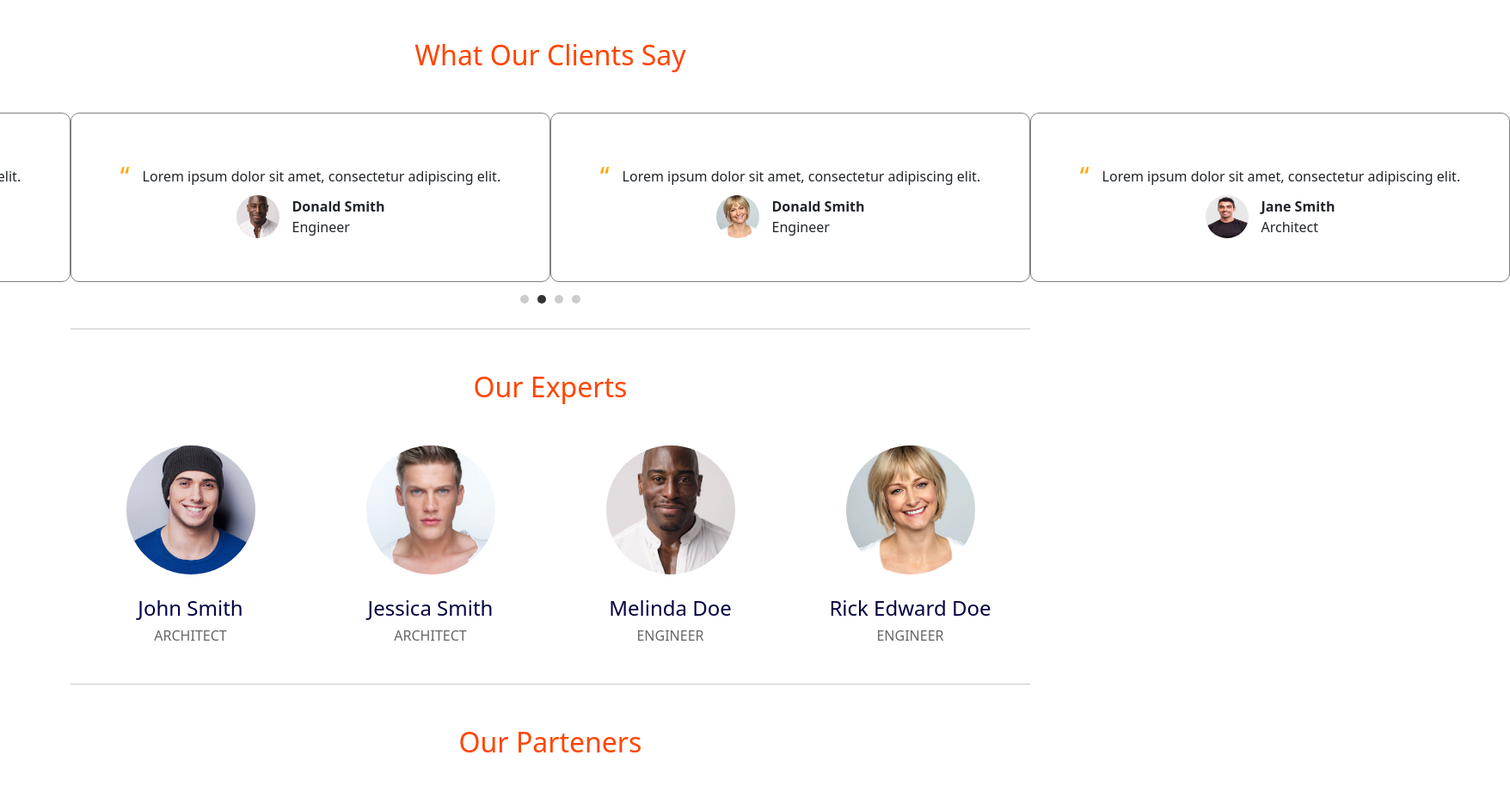
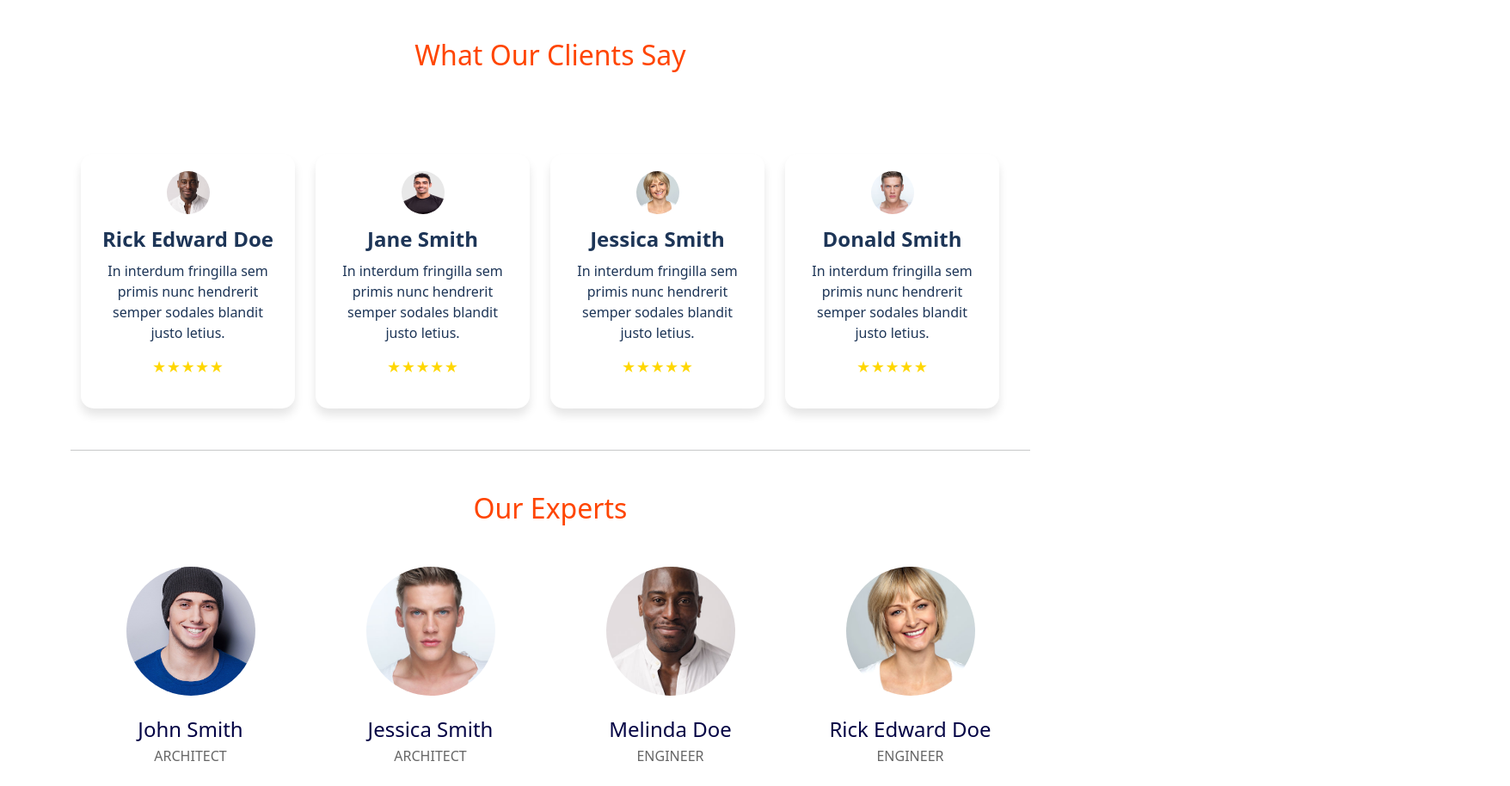
Before and after one commit to lamtigui/move, a plain HTML site: page pages/propors.html in a window 1280 px wide. Shown: the part 1303-2217 px from the top of the page at 86% size, 1756 px wide, since content can reach past the window. Drawn offline with nearby package versions, Linux system fonts and the light colour scheme.

Commit message:
modification

```diff
--- a/pages/propors.css
+++ b/pages/propors.css
@@ -89,20 +89,6 @@
 .expert-card p {
     color: #666;
 }
-.slides {
-    display: flex;
-    transition: transform 0.5s ease-in-out;
-}
-
-.slide {
-    min-width: 50%;
-    padding: 50px;
-    border: gray 1px solid;
-    border-radius: 10px;
-    display: flex;
-    flex-direction: column;
-    align-items: center;
-}
 
 .testim {
     display: flex;
@@ -111,11 +97,17 @@
     gap: 15px;
 }
 
+
 .testim img {
     width: 50px;
     height: 50px;
     border-radius: 50%;
 }
+   .img-fluid {
+      width: 50px;
+      height: 50px;
+      border-radius: 50%;
+    }
 
 .testim-text {
     flex: 1;
@@ -135,28 +127,3 @@
     margin: 5px;
     cursor: pointer;
 }
-
-.dots {
-    display: flex;
-    justify-content: center;
-    margin-top: 10px;
-}
-
-.dot {
-    width: 10px;
-    height: 10px;
-    margin: 5px;
-    background: #ccc;
-    border-radius: 50%;
-    cursor: pointer;
-}
-
-.dot.active {
-    background: #333;
-}
-
-@media (max-width: 768px) {
-    .slide {
-        min-width: 100%;
-    }
-}
--- a/pages/propors.html
+++ b/pages/propors.html
@@ -136,59 +136,47 @@
     <hr class="my-4">
 
     <h2 class="text-center my-5" style="color: orangered;">What Our Clients Say</h2>
-    <div class="slider-container">
-        <div class="slides">
-            <div class="slide">
-                <div class="testim">
-                    <span class="quote-icon">&#8220;</span>
-                    <div class="testim-text">Lorem ipsum dolor sit amet, consectetur adipiscing elit.</div>
-                </div>
-                <div class="testim">
-                    <img src="../images/03.jpg" alt="Client">
-                    <div>
-                        <strong>Donald Smith</strong><br>Engineer
+    <div class="container">
+        <div class="row align-items-center">
+          <div class="row mt-5">
+            <div class="col-lg-3 col-md-6 mb-4">
+              <div class="icon-box">
+                <img class="img-fluid" src="../images/02.jpg" alt="">
+                <h4 class="h4">Rick Edward Doe</h4>
+                <p>In interdum fringilla sem primis nunc hendrerit semper sodales blandit justo letius.</p>
+                <p style="color: gold;">★★★★★</p>
               </div>
             </div>
-            </div>
-            <div class="slide">
-                <div class="testim">
-                    <span class="quote-icon">&#8220;</span>
-                    <div class="testim-text">Lorem ipsum dolor sit amet, consectetur adipiscing elit.</div>
-                </div>
-                <div class="testim">
-                    <img src="../images/02.jpg" alt="Client">
-                    <div>
-                        <strong>Donald Smith</strong><br>Engineer
+
+            <div class="col-lg-3 col-md-6 mb-4">
+              <div class="icon-box">
+                <img class="img-fluid" src="../images/Team-8.jpg" alt="">
+                <h4 class="h4">Jane Smith</h4>
+                <p>In interdum fringilla sem primis nunc hendrerit semper sodales blandit justo letius.</p>
+                <p style="color: gold;">★★★★★</p>
               </div>
             </div>
-            </div>
-            <div class="slide">
-                <div class="testim">
-                    <span class="quote-icon">&#8220;</span>
-                    <div class="testim-text">Lorem ipsum dolor sit amet, consectetur adipiscing elit.</div>
-                </div>
-                <div class="testim">
-                    <img src="../images/01.jpg" alt="Client">
-                    <div>
-                        <strong>Donald Smith</strong><br>Engineer
+
+
+            <div class="col-lg-3 col-md-6 mb-4">
+              <div class="icon-box">
+                <img class="img-fluid" src="../images/01.jpg" alt="">
+                <h4 class="h4">Jessica Smith</h4>
+                <p>In interdum fringilla sem primis nunc hendrerit semper sodales blandit justo letius.</p>
+                <p style="color: gold;">★★★★★</p>
               </div>
             </div>
-            </div>
-            <div class="slide">
-                <div class="testim">
-                    <span class="quote-icon">&#8220;</span>
-                    <div class="testim-text">Lorem ipsum dolor sit amet, consectetur adipiscing elit.</div>
-                </div>
-                <div class="testim">
-                    <img src="../images/Team-8.jpg" alt="Client">
-                    <div>
-                        <strong>Jane Smith</strong><br>Architect
+            <div class="col-lg-3 col-md-6 mb-4">
+              <div class="icon-box">
+                <img class="img-fluid" src="../images/03.jpg" alt="">
+                <h4 class="h4">Donald Smith</h4>
+                <p>In interdum fringilla sem primis nunc hendrerit semper sodales blandit justo letius.</p>
+                <p style="color: gold;">★★★★★</p>
               </div>
             </div>
           </div>
         </div>
       </div>
-    <div class="dots"></div>
 
     <hr class="my-4">
 
@@ -259,45 +247,7 @@
     </div>
     <hr class="my-4">
 </section>
-<script>
-    let index = 0;
-    const slides = document.querySelector('.slides');
-    const totalSlides = document.querySelectorAll('.slide').length;
-    const dotsContainer = document.querySelector('.dots');
 
-    function showSlide() {
-        slides.style.transform = `translateX(${-index * 50}%)`;
-        document.querySelectorAll('.dot').forEach((dot, i) => {
-            dot.classList.toggle('active', i === index);
-        });
-    }
-
-    function nextSlide() {
-        index = (index + 1) % totalSlides;
-        showSlide();
-    }
-
-    function prevSlide() {
-        index = (index - 1 + totalSlides) % totalSlides;
-        showSlide();
-    }
-
-    function createDots() {
-        for (let i = 0; i < totalSlides; i++) {
-            const dot = document.createElement('div');
-            dot.classList.add('dot');
-            dot.addEventListener('click', () => {
-                index = i;
-                showSlide();
-            });
-            dotsContainer.appendChild(dot);
-        }
-        showSlide();
-    }
-
-    createDots();
-    setInterval(nextSlide, 4000); // Auto-slide every 4 seconds
-</script>
     <button id="topBtn" onclick="scrollToTop()"><i class="fas fa-arrow-up"></i></button>
 
     <script>
```
Also changed, not shown: listes des articles/blog1.html (+1 -1 lines), listes des articles/blog2.html (+1 -1 lines), listes des articles/blog3.html (+1 -1 lines), listes des articles/blog4.html (+1 -1 lines), listes des articles/blog5.html (+1 -1 lines), listes des articles/blog6.html (+1 -1 lines), listes des articles/blog7.html (+1 -1 lines), listes des articles/blog8.html (+1 -1 lines), listes des articles/blog9.html (+1 -1 lines). Lines whose indentation alone changed are shown as unchanged.
